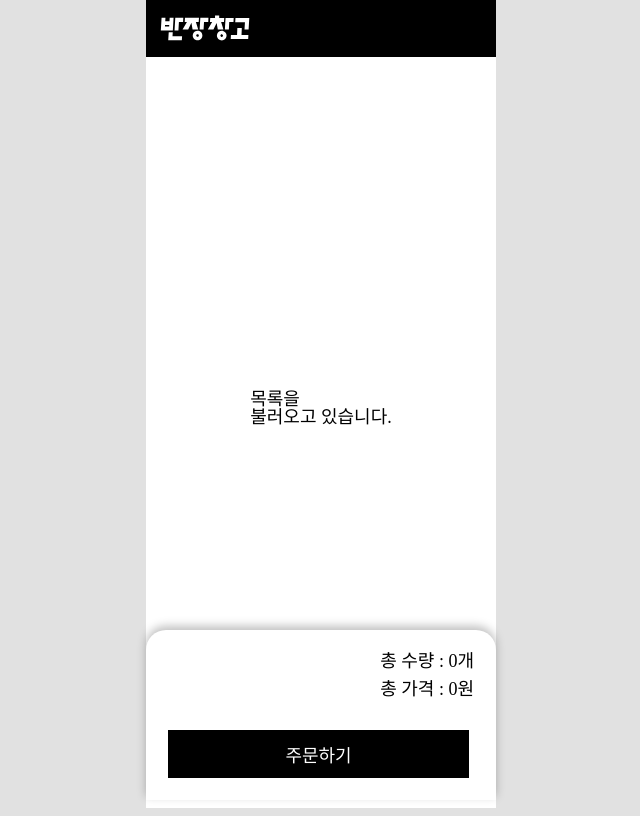
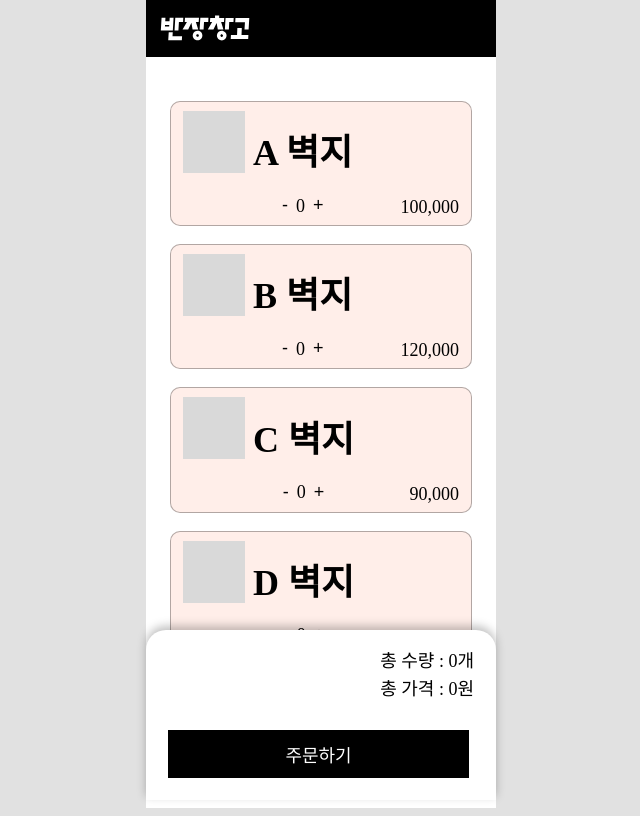
Before and after one commit to Yongveloper/bjchango, a React (Create React App) app: page /order in a window 1280 px wide. Shown: the whole page, without its empty margins (319-959 px from the left). Built offline with nearby package versions, Linux system fonts and the light colour scheme; data requests are answered from the project's data file.

Commit message:
feat: product 데이터 받아서 View에 보여주기

```diff
--- a/src/api/productsApi.ts
+++ b/src/api/productsApi.ts
@@ -1,6 +1,6 @@
 import { createApi, fetchBaseQuery } from '@reduxjs/toolkit/query/react';
 
-interface IProduct {
+export interface IProduct {
   id: string;
   name: string;
   event: number;
--- a/src/components/Product/Product.tsx
+++ b/src/components/Product/Product.tsx
@@ -1,18 +1,21 @@
+import { IProduct } from 'api/productsApi';
 import * as S from './Product.styles';
 
-function Product() {
+function Product({ id, name, event, materialType, price }: IProduct) {
+  console.log(id, event, materialType);
+
   return (
     <S.Container>
       <S.Left>
         <S.ProductImage />
         <S.ProductInfo>
-          <S.ProductName>상품명</S.ProductName>
+          <S.ProductName>{name}</S.ProductName>
           <S.OrderQuantity>
-            <S.Button>-</S.Button>1<S.Button>+</S.Button>
+            <S.Button>-</S.Button>0<S.Button>+</S.Button>
           </S.OrderQuantity>
         </S.ProductInfo>
       </S.Left>
-      <S.ProductPrice>상품가격</S.ProductPrice>
+      <S.ProductPrice>{price.toLocaleString()}</S.ProductPrice>
     </S.Container>
   );
 }
--- a/src/pages/Order/Order.tsx
+++ b/src/pages/Order/Order.tsx
@@ -2,9 +2,11 @@ import OrderFooter from 'components/OrderFooter';
 import * as S from './Order.styles';
 import LogoImage from 'images/logo-small.svg';
 import { useGetProductsQuery } from 'api/productsApi';
+import Product from 'components/Product';
+import ProductList from 'components/ProductList';
 
 function Order() {
-  const { data: products, isLoading } = useGetProductsQuery();
+  const { data: products, isLoading, isError } = useGetProductsQuery();
 
   console.log(products);
 
@@ -14,13 +16,26 @@ function Order() {
         <S.Logo src={LogoImage} alt="Logo" />
       </S.Header>
       <S.Container>
-        {!isLoading && (
+        {isLoading && (
           <p>
             목록을
             <br />
             불러오고 있습니다.
           </p>
         )}
+        {isError && <p>데이터를 불러오지 못했습니다.</p>}
+        <ProductList>
+          {products?.map((product) => (
+            <Product
+              key={product.id}
+              id={product.id}
+              name={product.name}
+              event={product.event}
+              materialType={product.materialType}
+              price={product.price}
+            />
+          ))}
+        </ProductList>
       </S.Container>
       <OrderFooter />
     </>
```
